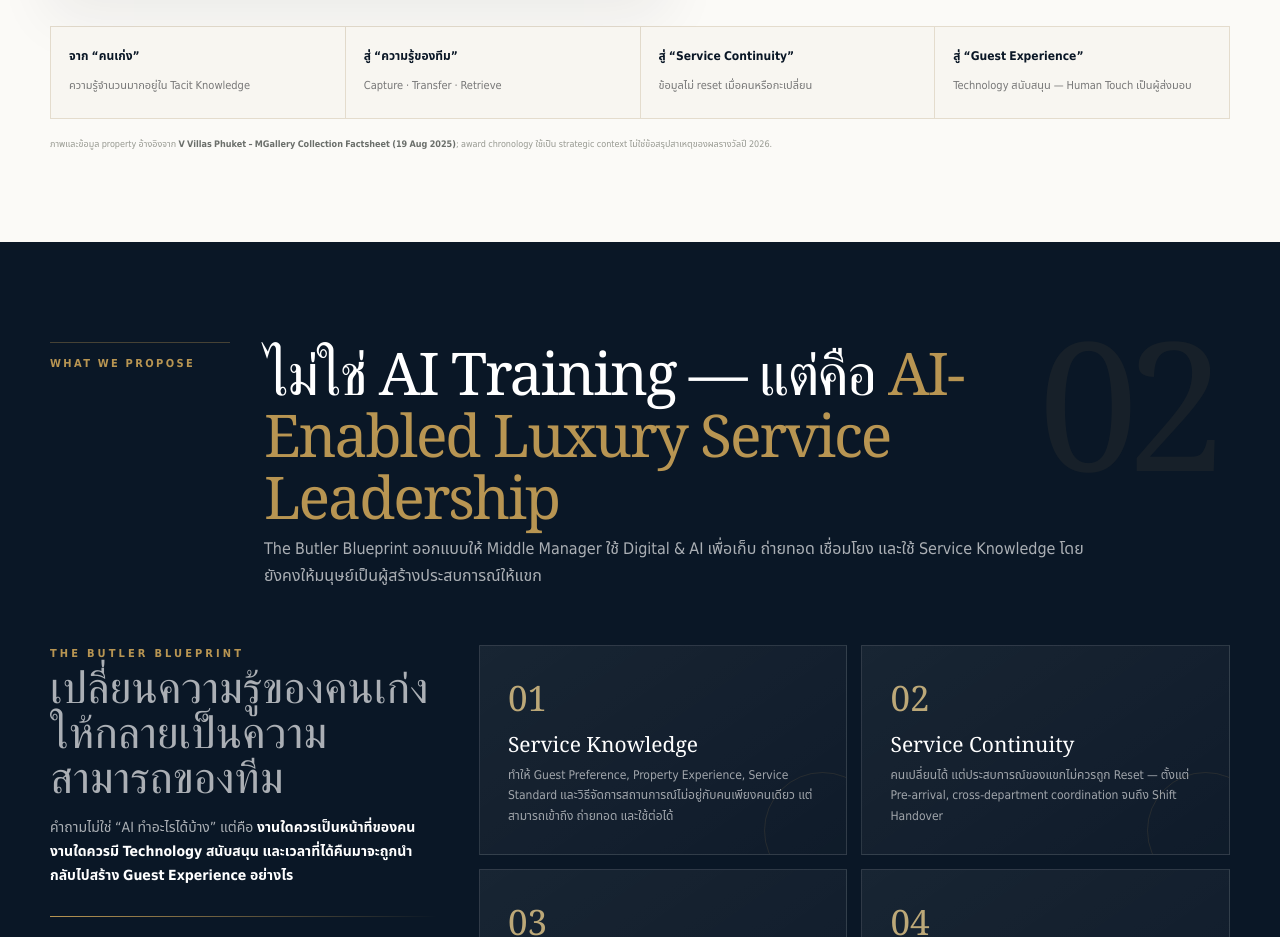
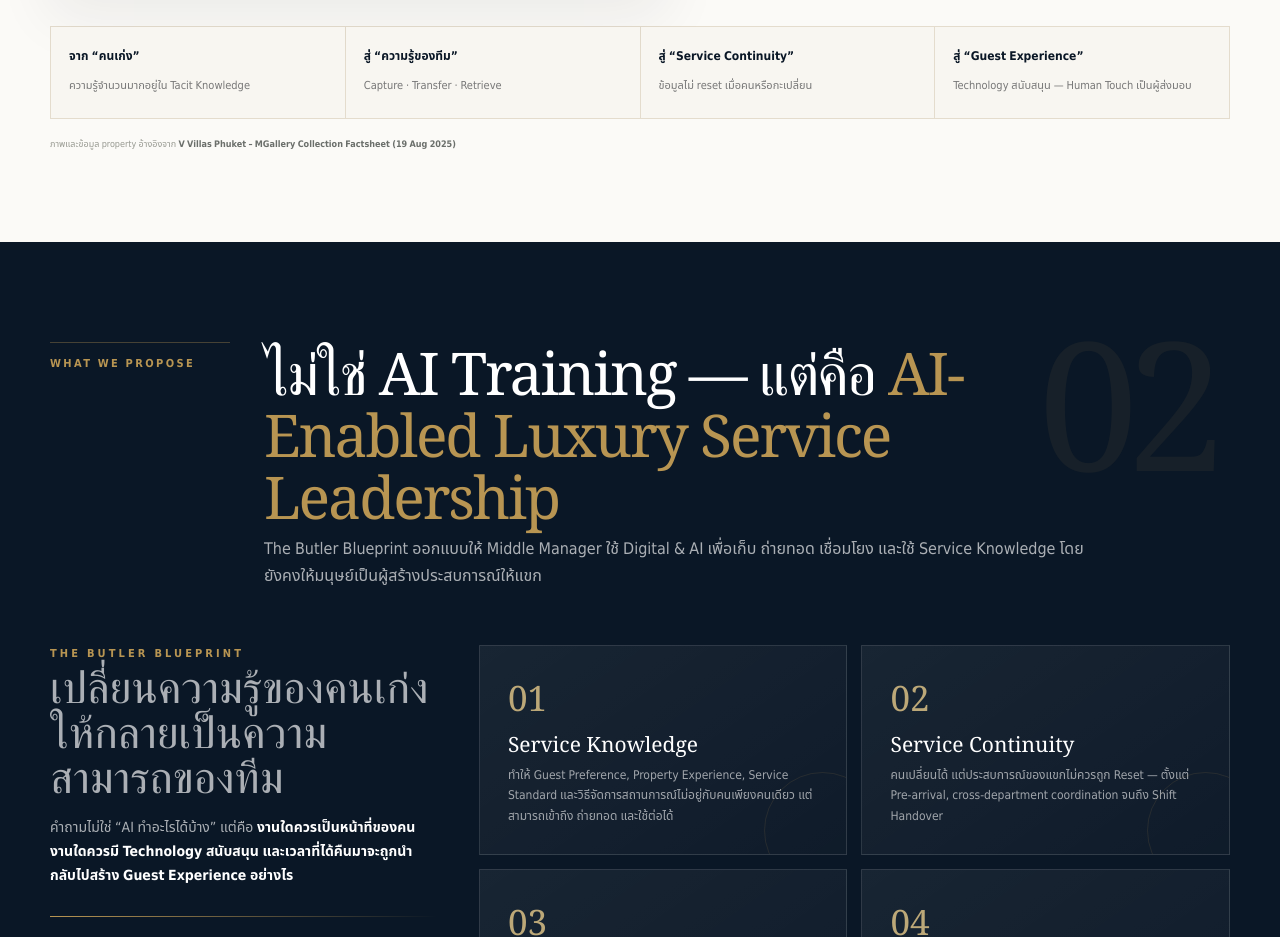
Before and after one commit to psuskillupcenter/V-Villas, a plain HTML site: page index.html in a window 1280 px wide. Shown: the part 2401-3338 px from the top of the page. Drawn offline with Linux system fonts and the light colour scheme.

Commit message:
Update index.html

```diff
--- a/index.html
+++ b/index.html
@@ -259,7 +259,7 @@ button{font:inherit}
       <div><b>สู่ “Service Continuity”</b><span>ข้อมูลไม่ reset เมื่อคนหรือกะเปลี่ยน</span></div>
       <div><b>สู่ “Guest Experience”</b><span>Technology สนับสนุน — Human Touch เป็นผู้ส่งมอบ</span></div>
     </div>
-    <div class="source-note">ภาพและข้อมูล property อ้างอิงจาก <strong>V Villas Phuket – MGallery Collection Factsheet (19 Aug 2025)</strong>; award chronology ใช้เป็น strategic context ไม่ใช่ข้อสรุปสาเหตุของผลรางวัลปี 2026.</div>
+    <div class="source-note">ภาพและข้อมูล property อ้างอิงจาก <strong>V Villas Phuket – MGallery Collection Factsheet (19 Aug 2025)</strong></div>
   </div>
 </section>
 
```
